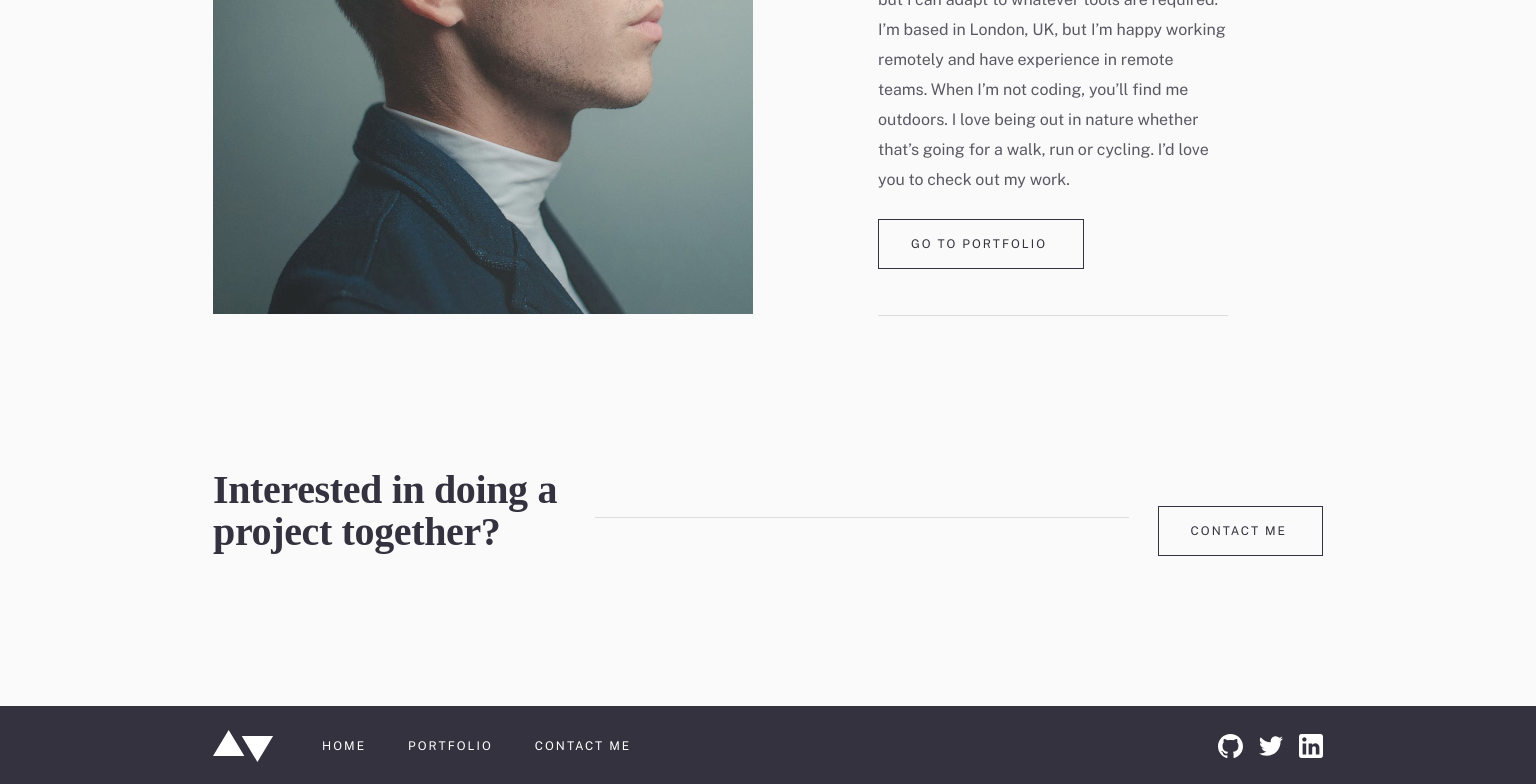
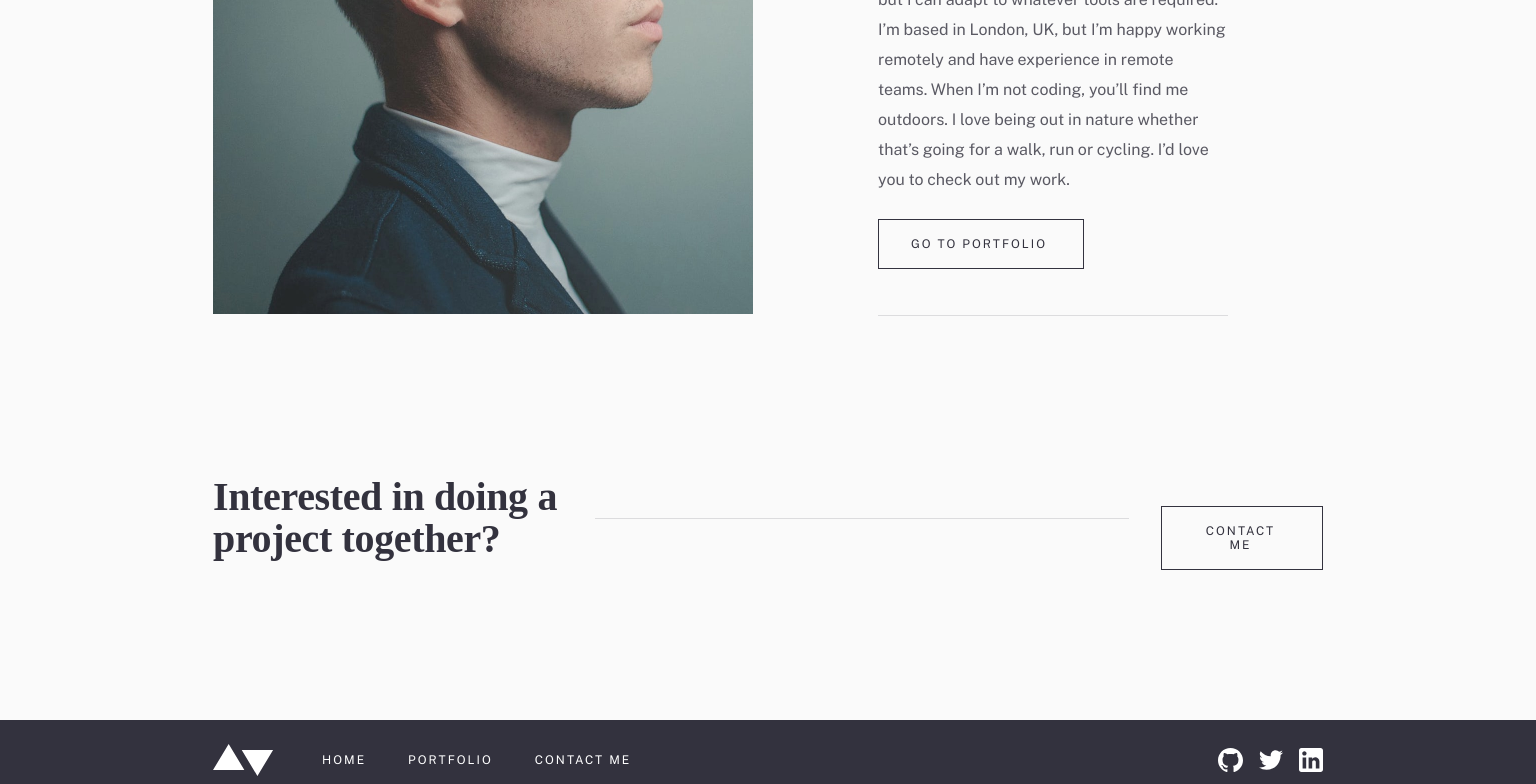
Before and after one commit to nakoyawilson/minimalist-portfolio-website, a React (Create React App) app: page / in a window 1536 px wide. Shown: the part 1186-1970 px from the top of the page. Built offline with nearby package versions, Linux system fonts and the light colour scheme; a web font is replaced by a local one.

Commit message:
Make line responsive

```diff
--- a/src/components/CallToAction.css
+++ b/src/components/CallToAction.css
@@ -4,6 +4,7 @@
 
 .cta .btn-secondary {
   padding: 1.7rem 3.5rem 1.7rem 3.2rem;
+  text-align: center;
   margin-top: 4rem;
 }
 
@@ -11,9 +12,11 @@
 @media screen and (min-width: 889px) {
   .cta {
     text-align: left;
-    display: flex;
+    display: grid;
+    grid-template-columns: 350px 1fr 162px;
     justify-content: space-between;
     align-items: center;
+    gap: 3.2rem;
   }
 
   .cta .section-heading {
@@ -21,25 +24,14 @@
     position: relative;
   }
 
-  .cta .section-heading::after {
-    content: "";
-    width: 113px;
+  .divider {
+    width: 100%;
     height: 1px;
     background: var(--grayish-dark-blue-transparent);
-    position: absolute;
-    right: -145px;
-    top: 42px;
   }
 
   .cta .btn-secondary {
     margin-top: 0;
+    padding: 1.7rem 0;
   }
 }
-
-@media screen and (min-width: 1298px) {
-  .cta .section-heading::after {
-    width: 534px;
-    right: -566px;
-    top: 48px;
-  }
-}
--- a/src/components/CallToAction.js
+++ b/src/components/CallToAction.js
@@ -9,6 +9,7 @@
       <h2 className="section-heading">
         Interested in doing a project together?
       </h2>
+      <div className="divider"></div>
       <Link to="/contact" onClick={scrollToTop} className="btn-secondary">
         Contact Me
       </Link>
```
